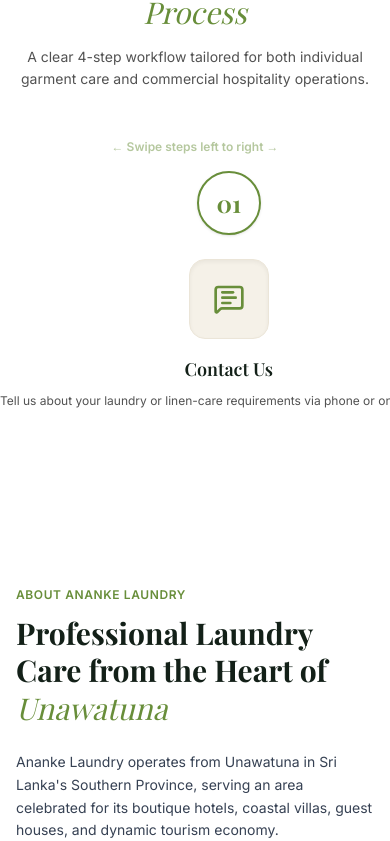
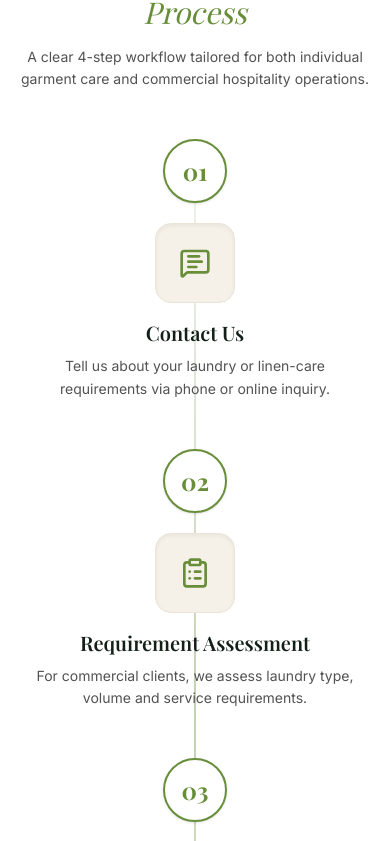
Before and after one commit to raveenn10-bit/Ananke-Laundry-Service, a Next.js app: page / in a window 390 px wide. Shown: the part 4198-5039 px from the top of the page. Built offline with nearby package versions, Linux system fonts and the light colour scheme.

Commit message:
fix(how-it-works): stack process steps vertically 1-by-1 on mobile

```diff
--- a/src/components/sections/HowItWorks.tsx
+++ b/src/components/sections/HowItWorks.tsx
@@ -61,20 +61,15 @@ export default function HowItWorks() {
           </p>
         </motion.div>
 
-        {/* Mobile Swipe Hint */}
-        <div className="flex md:hidden items-center justify-center gap-2 text-xs font-semibold text-olive/90 mb-4 animate-pulse">
-          <span>&larr; Swipe steps left to right &rarr;</span>
-        </div>
+        <div ref={ref} className="relative max-w-5xl mx-auto">
+          {/* Mobile Vertical Connecting Line */}
+          <div className="md:hidden absolute top-8 bottom-24 left-1/2 -translate-x-1/2 w-[2px] bg-gradient-to-b from-olive/10 via-olive/40 to-olive/10 z-0 pointer-events-none" />
 
-        <div ref={ref} className="relative max-w-5xl mx-auto">
           {/* Desktop Connecting Line */}
-          <div className="hidden md:block absolute top-[6.5rem] left-0 w-full h-[2px] bg-gradient-to-r from-olive/10 via-olive/40 to-olive/10 z-0" />
+          <div className="hidden md:block absolute top-[6.5rem] left-0 w-full h-[2px] bg-gradient-to-r from-olive/10 via-olive/40 to-olive/10 z-0 pointer-events-none" />
 
-          {/* Steps container */}
-          <div
-            className="flex overflow-x-auto snap-x snap-mandatory gap-6 pb-4 -mx-4 px-4 md:mx-0 md:px-0 md:grid md:grid-cols-4 md:gap-6 relative z-10 no-scrollbar scrollbar-none"
-            style={{ scrollbarWidth: 'none', msOverflowStyle: 'none' }}
-          >
+          {/* Steps container: 1-by-1 vertically downwards on mobile, 4-column grid on desktop */}
+          <div className="flex flex-col gap-12 sm:gap-14 md:grid md:grid-cols-4 md:gap-6 relative z-10">
             {steps.map((step, idx) => (
               <motion.div
                 key={step.num}
@@ -83,18 +78,18 @@ export default function HowItWorks() {
                 viewport={{ once: false, amount: 0.15, margin: '-40px' }}
                 whileHover={{ y: -6 }}
                 transition={{ delay: 0.1 * idx, duration: 0.5 }}
-                className="flex flex-col items-center text-center group min-w-[240px] snap-start flex-shrink-0 md:min-w-0 md:flex-shrink"
+                className="flex flex-col items-center text-center group w-full"
               >
-                <div className="w-16 h-16 rounded-full border-2 border-olive flex items-center justify-center bg-white text-olive font-heading text-2xl font-bold mb-6 group-hover:bg-olive group-hover:text-white transition-all shadow-sm group-hover:shadow-lg group-hover:shadow-olive/20 group-hover:scale-110">
+                <div className="w-16 h-16 rounded-full border-2 border-olive flex items-center justify-center bg-white text-olive font-heading text-2xl font-bold mb-5 md:mb-6 group-hover:bg-olive group-hover:text-white transition-all shadow-sm group-hover:shadow-lg group-hover:shadow-olive/20 group-hover:scale-110 relative z-10">
                   {step.num}
                 </div>
-                <div className="bg-cream w-20 h-20 rounded-2xl flex items-center justify-center mb-4 text-dark group-hover:bg-olive/10 group-hover:scale-105 transition-all shadow-inner border border-cream-dark">
+                <div className="bg-cream w-20 h-20 rounded-2xl flex items-center justify-center mb-4 text-dark group-hover:bg-olive/10 group-hover:scale-105 transition-all shadow-inner border border-cream-dark relative z-10">
                   <step.icon className="w-8 h-8 text-olive group-hover:text-accent transition-colors" />
                 </div>
-                <h3 className="font-heading font-semibold text-lg sm:text-xl text-dark mb-2 group-hover:text-olive transition-colors">
+                <h3 className="font-heading font-semibold text-xl text-dark mb-2 group-hover:text-olive transition-colors">
                   {step.title}
                 </h3>
-                <p className="text-gray-600 text-xs sm:text-sm leading-relaxed font-body">
+                <p className="text-gray-600 text-sm leading-relaxed font-body max-w-xs sm:max-w-sm md:max-w-none">
                   {step.desc}
                 </p>
               </motion.div>
```
